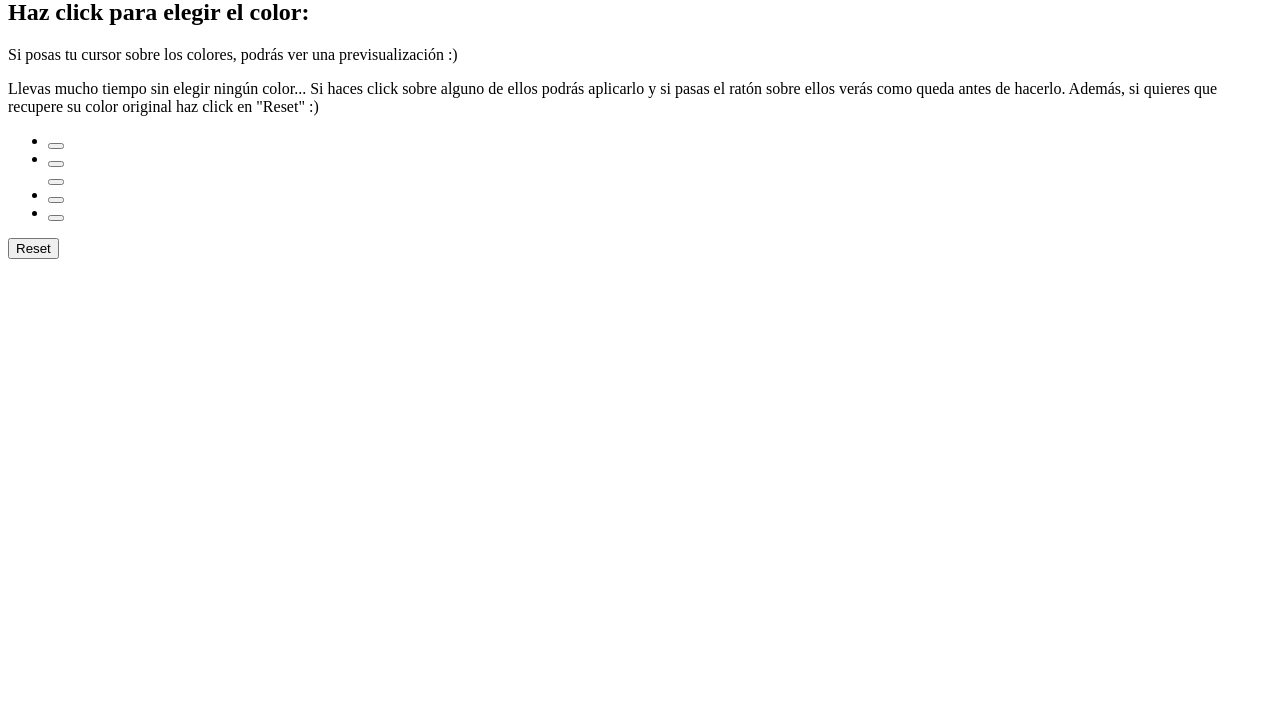
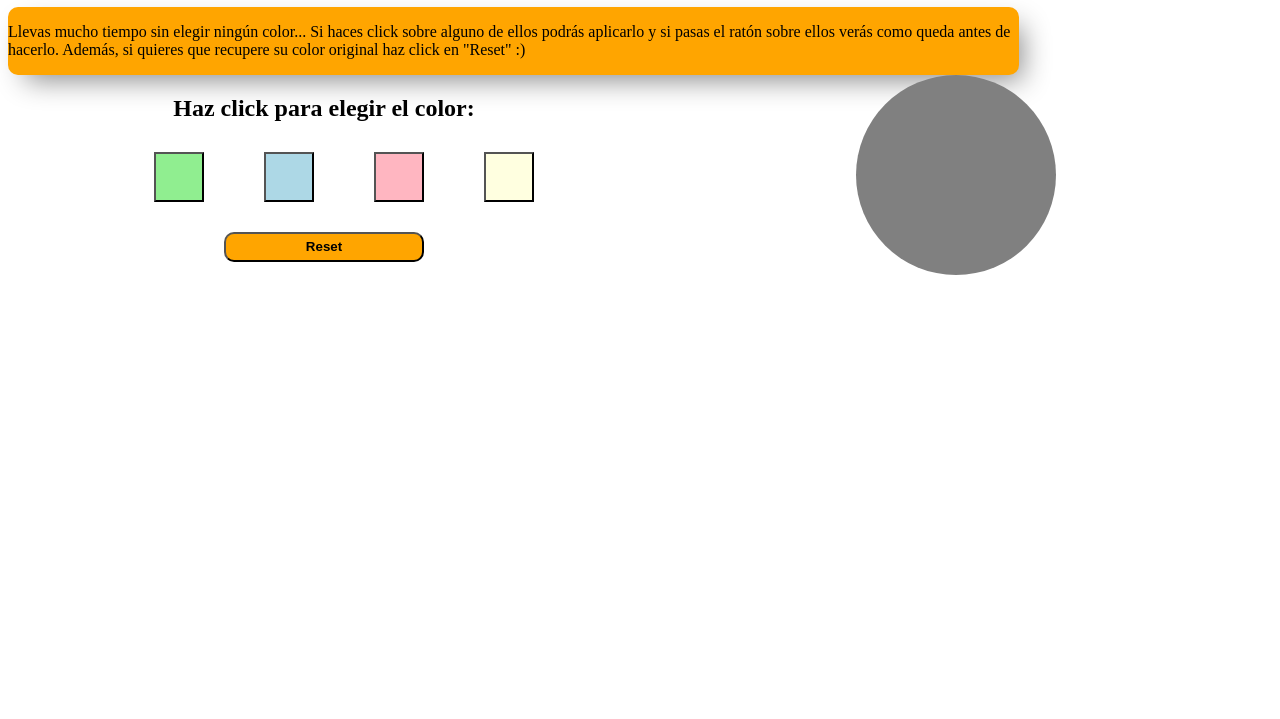
Before and after one commit to Noelia-F/events-article, a plain HTML site: page index.html in a window 1280 px wide. Shown: the part 81-800 px from the top of the page. Drawn offline with Linux system fonts and the light colour scheme.

Commit message:
styles example

```diff
--- a/css/style.css
+++ b/css/style.css
@@ -0,0 +1,78 @@
+/*bloque principal*/
+.principal {
+	display: flex;
+	flex-direction: row;
+	flex-wrap: wrap;
+}
+.title {
+	width: 100%;
+	text-align: center;
+}
+.container {
+	width: 50%;
+	text-align: center;
+}
+/*Elección de colores*/
+.choose-color{
+	list-style: none;
+	display: flex;
+	flex-direction: row;
+	justify-content: space-between;
+	align-items: center;
+	width: 60%;
+	margin: 30px auto;
+}
+.color{
+	width: 50px;
+	height: 50px;
+}
+.color--lightgreen{
+	background-color: lightgreen;
+}
+.color--lightblue{
+	background-color: lightblue;
+}
+.color--lightpink{
+	background-color: lightpink;
+}
+.color--lightyellow{
+	background-color: lightyellow;
+}
+
+.button {
+	width: 50px;
+	height: 50px;
+}
+/*botón reset*/
+.container--reset {
+	text-align: center;
+}
+.button--reset{
+	width: 200px;
+	height: 30px;
+	border-radius: 10px;
+	background-color: orange;
+	color: black;
+	font-weight: bold;
+	align-self: center;
+}
+/*circunferencia*/
+.circunference {
+	width: 200px;
+	height: 200px;
+	border-radius: 50%;
+	background-color: grey;
+	margin: auto;
+}
+/*Pop-up*/
+.hidden {
+	display: none;
+}
+.popup{
+	width: 80%;
+	-webkit-box-shadow: 10px 12px 28px -7px rgba(0,0,0,0.46);
+	-moz-box-shadow: 10px 12px 28px -7px rgba(0,0,0,0.46);
+	box-shadow: 10px 12px 28px -7px rgba(0,0,0,0.46);
+	border-radius: 10px;
+	background-color: orange;
+	}
--- a/index.html
+++ b/index.html
@@ -7,30 +7,33 @@
 	<link rel="stylesheet" href="css/style.css">
 </head>
 <body>
-	<main>
-		<h1>Página para practicar Eventos de JavaScript</h1>
-		<h2>Haz click para elegir el color:</h2>
+	<main class="principal">
+		<h1 class="title">Página para practicar Eventos de JavaScript</h1>
 		<div class="popup">
-			<p>Si posas tu cursor sobre los colores, podrás ver una previsualización :)</p>
+			<p class="popup--text">Llevas mucho tiempo sin elegir ningún color... Si haces click sobre alguno de ellos podrás aplicarlo y si pasas el ratón sobre ellos verás como queda antes de hacerlo. Además, si quieres que recupere su color original haz click en "Reset" :)</p>
 		</div>
-		<div class="popup">Llevas mucho tiempo sin elegir ningún color... Si haces click sobre alguno de ellos podrás aplicarlo y si pasas el ratón sobre ellos verás como queda antes de hacerlo. Además, si quieres que recupere su color original haz click en "Reset" :)</div>
-		<ul>
-			<li>
-				<button type="button" class="button"></button>
-			</li>
-			<li>
-				<button type="button" class="button"></button>
-			</li>
-				<button type="button" class="button"></button>
-			<li>
-				<button type="button" class="button"></button>
-			</li>
-			<li>
-				<button type="button" class="button"></button>
-			</li>
-		</ul>
-		<button type="button" class="button">Reset</button>
-		<div class="circunference">
+		<div class="container container--choose">
+			<h2>Haz click para elegir el color:</h2>
+			<ul class="choose-color">
+				<li class="color">
+					<button type="button" class="button color--lightgreen"></button>
+				</li>
+				<li class="color">
+					<button type="button" class="button color--lightblue"></button>
+				</li>
+				<li class="color">
+					<button type="button" class="button color--lightpink"></button>
+				</li>
+				<li class="color">
+					<button type="button" class="button  color--lightyellow"></button>
+				</li>
+			</ul>
+			<div class="container--reset">
+				<button type="button" class="button button--reset">Reset</button>
+			</div>
+		</div>
+		<div class="container container--circunference">
+			<div class="circunference"></div>
 		</div>
 	</main>
 	<script type="text/javascript" src="js/main.js"></script>
```
